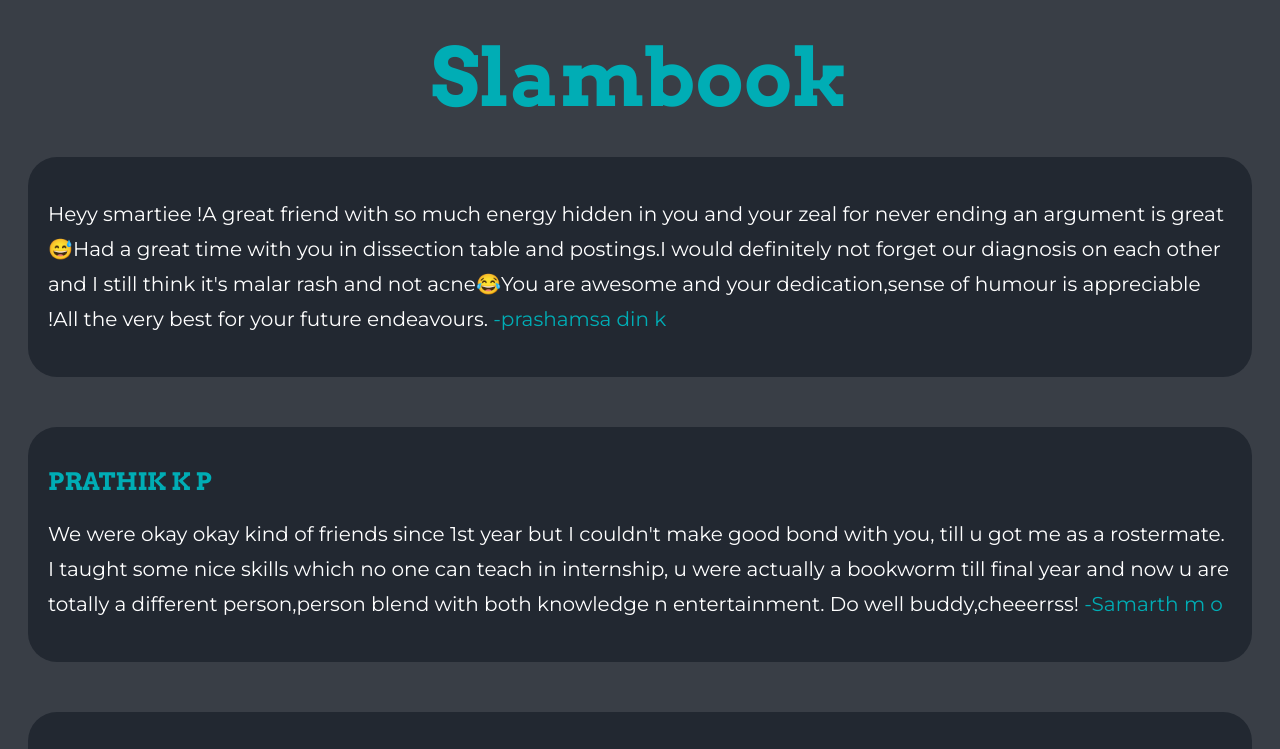
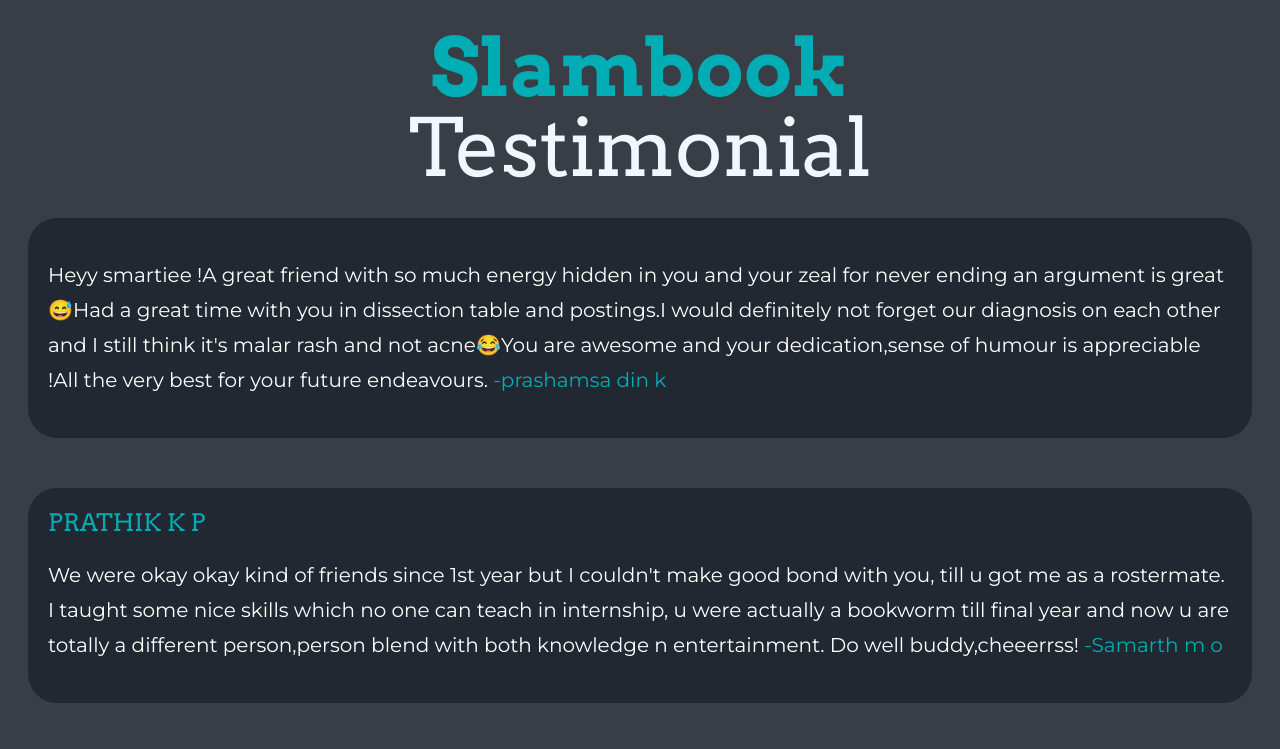
Before and after one commit to Parithoshkp/slambook.github.io, a plain HTML site: page index.html in a window 1280 px wide. Shown: the top 749 px of the page. Drawn offline with Linux system fonts and the light colour scheme.

Commit message:
Add files via upload

```diff
--- a/index.css
+++ b/index.css
@@ -14,11 +14,25 @@ h1 {
   margin-top: 20px;
   margin-bottom: 0px;
   color: #00adb5;
+  text-align: center;
+  line-height: 80px;
 }
 .para h2 {
   font-family: "Arvo", serif;
   color: #00adb5;
   margin-bottom: 0px;
+}
+.mont,
+h2 {
+  font-family: "Montserrat", sans-serif;
+  margin: 0px 0px;
+  font-weight: 400;
+  color: #00adb5;
+}
+.Testimonial {
+  color: aliceblue;
+  font-weight: 400;
+  padding: 0px 12px;
 }
 
 .slmbk-container {
--- a/index.html
+++ b/index.html
@@ -15,7 +15,10 @@
   </head>
   <body>
     <div class="slmbk-container">
-      <h1>Slambook</h1>
+      <h1>
+        Slambook <br />
+        <a class="Testimonial">Testimonial</a>
+      </h1>
       <div class="para">
         <p>
           Heyy smartiee !A great friend with so much energy hidden in you and
```
